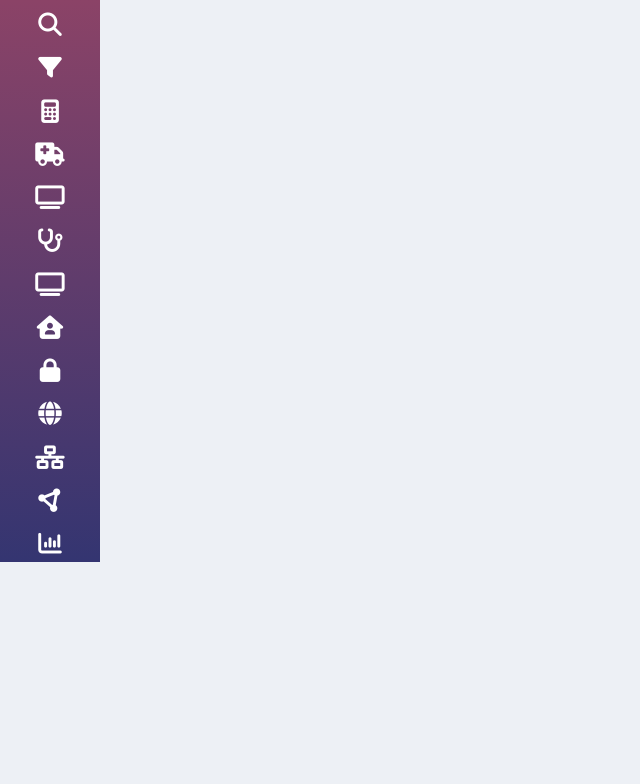
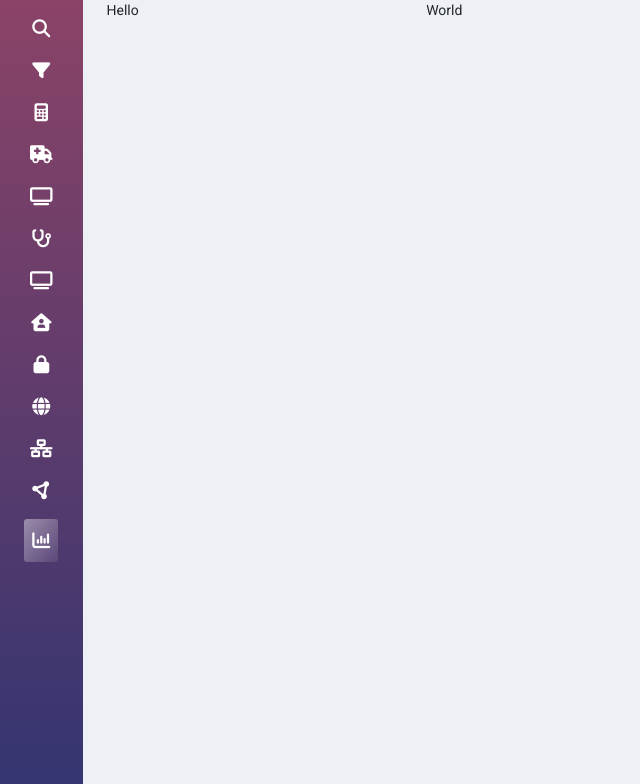
Before and after one commit to Anuja-Aliveli/Sopeonow, a Django app: page / in a window 1280 px wide. Shown: the part 56-840 px from the top of the page, without its empty margins (0-640 px from the left). Before the commit the page ends 618 px from the top, so only its background shows below. Run offline with Django 5.2, Linux system fonts and the light colour scheme.

Commit message:
Icons styles modified, created constants.js, Applied bootstrap layout

```diff
--- a/Reporting/templates/index.html
+++ b/Reporting/templates/index.html
@@ -34,11 +34,8 @@
   </head>
 
   <body>
-    <div>
     <!-- Navbar Section -->
-      <nav
-        class="w-100 d-flex flex-row justify-content-start align-items-center"
-      >
+    <nav class="w-100 d-flex flex-row justify-content-start align-items-center">
       <div class="d-flex align-items-center p-2">
         <span><i class="fa-solid fa-bars"></i></span>
         <span class="ms-3 me-3">S/N</span>
@@ -70,16 +67,25 @@
     </nav>
 
     <!-- Main Content Section -->
-      <div id="main" class="h-100">
+    <div id="main" class="container-fluid p-0 w-100 h-100">
+      <div class="row h-100">
+        <div class="col-1">
           <div
             class="sidebar h-100 d-flex flex-column align-items-center"
             id="sidebar"
           ></div>
         </div>
+        <div class="col-3">
+          <p>Hello</p>
+        </div>
+        <div class="col-8">
+          <p>World</p>
+        </div>
+      </div>
     </div>
 
     <!-- Link to External JS File -->
-    <script src="{% static 'script.js' %}"></script>
+    <script type="module" src="{% static 'script.js' %}"></script>
 
     <!-- Bootstrap JS Bundle with Popper -->
     <script
--- /dev/null
+++ b/static/constants.js
@@ -0,0 +1,15 @@
+export const icons = [
+  'fa-magnifying-glass',
+  'fa-filter',
+  'fa-calculator',
+  'fa-truck-medical',
+  'fa-tv',
+  'fa-stethoscope',
+  'fa-tv',
+  'fa-house-user',
+  'fa-lock',
+  'fa-globe',
+  'fa-network-wired',
+  'fa-circle-nodes',
+  'fa-chart-column',
+];
--- a/static/script.js
+++ b/static/script.js
@@ -1,25 +1,10 @@
-const icons = [
-  'fa-magnifying-glass',
-  'fa-filter',
-  'fa-calculator',
-  'fa-truck-medical',
-  'fa-tv',
-  'fa-stethoscope',
-  'fa-tv',
-  'fa-house-user',
-  'fa-lock',
-  'fa-globe',
-  'fa-network-wired',
-  'fa-circle-nodes',
-  'fa-chart-column',
-];
+import { icons } from './constants.js';
 
 const sidebar = document.getElementById('sidebar');
 
-// Dynamically create and append icon spans
 icons.forEach((icon) => {
   const span = document.createElement('span');
-  span.classList.add('text-white', 'mt-2', 'sidebar-icon');
+  span.classList.add('text-white', 'sidebar-icon');
   span.innerHTML = `<i class="fa-solid ${icon}"></i>`;
   sidebar.appendChild(span);
 });
--- a/static/style.css
+++ b/static/style.css
@@ -105,11 +105,16 @@ nav {
 
 .sidebar {
     background: var(--bg-side-bar);
-    width: 100px !important;
     color: #FFFFFF;
-    justify-content: space-around;
 }
 
 .sidebar-icon {
-    font-size: 23.5px !important;
+    font-size: 18px !important;
+    margin-top: 15px;
 }
+
+.sidebar-icon:last-child {
+    background: var(--bg-selected-icon);
+    padding: 8px;
+    border-radius: 3px;
+}
```
Lines whose indentation alone changed are shown as unchanged.
